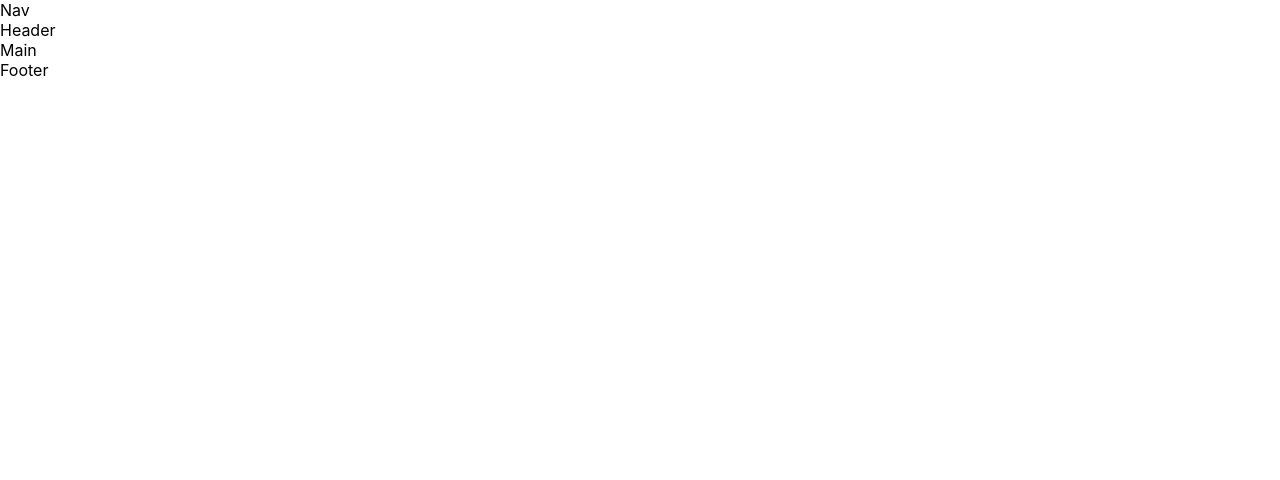
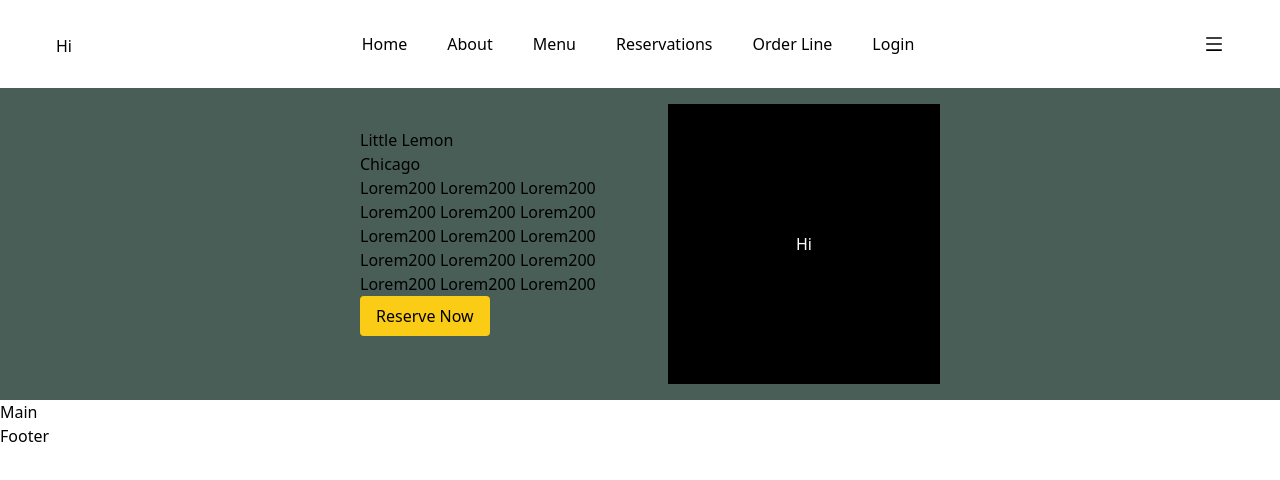
Before and after one commit to yeahimjt/metacapstone, a React (Create React App) app: page / in a window 1280 px wide. Shown: the top 480 px of the page. Built offline with nearby package versions, Linux system fonts and the light colour scheme.

Commit message:
Wireframe nav, header

```diff
--- a/package.json
+++ b/package.json
@@ -8,6 +8,7 @@
     "@testing-library/user-event": "^13.5.0",
     "react": "^18.2.0",
     "react-dom": "^18.2.0",
+    "react-icons": "^4.7.1",
     "react-scripts": "5.0.1",
     "web-vitals": "^2.1.4"
   },
@@ -34,5 +35,8 @@
       "last 1 firefox version",
       "last 1 safari version"
     ]
+  },
+  "devDependencies": {
+    "tailwindcss": "^3.2.7"
   }
 }
--- a/src/App.css
+++ b/src/App.css
@@ -1,38 +1,4 @@
-.App {
-  text-align: center;
+*  {
+  margin:0;
+  padding:0;
 }
-
-.App-logo {
-  height: 40vmin;
-  pointer-events: none;
-}
-
-@media (prefers-reduced-motion: no-preference) {
-  .App-logo {
-    animation: App-logo-spin infinite 20s linear;
-  }
-}
-
-.App-header {
-  background-color: #282c34;
-  min-height: 100vh;
-  display: flex;
-  flex-direction: column;
-  align-items: center;
-  justify-content: center;
-  font-size: calc(10px + 2vmin);
-  color: white;
-}
-
-.App-link {
-  color: #61dafb;
-}
-
-@keyframes App-logo-spin {
-  from {
-    transform: rotate(0deg);
-  }
-  to {
-    transform: rotate(360deg);
-  }
-}
--- a/src/components/Header.js
+++ b/src/components/Header.js
@@ -3,7 +3,19 @@
 
 const Header = () => {
   return (
-    <header>Header</header>
+    <header className="flex bg-[#495E57]">
+      <div className="flex justify-between p-4 max-w-[50%] mx-auto">
+        <div className="flex-column flex-[0.5] p-6">
+          <h1>Little Lemon</h1>
+          <h1>Chicago</h1>
+          <p>Lorem200 Lorem200 Lorem200 Lorem200 Lorem200 Lorem200 Lorem200 Lorem200 Lorem200 Lorem200 Lorem200 Lorem200 Lorem200 Lorem200 Lorem200</p>
+          <button className="bg-yellow-400 hover:bg-yellow-600 hover:text-white px-4 py-2 rounded">Reserve Now</button>
+        </div>
+        <div className="flex justify-center items-center flex-[0.5]">
+          <div className="p-32 bg-black text-white">Hi</div>
+        </div>
+      </div>
+    </header>
   )
 }
 
--- a/src/components/Nav.js
+++ b/src/components/Nav.js
@@ -1,9 +1,59 @@
-import React from 'react'
+import React, {useState, useRef, useEffect} from 'react'
 import './styles.css'
+import {AiOutlineClose, AiOutlineMenu} from 'react-icons/ai'
 
 const Nav = () => {
+  const ref=useRef();
+  const [open, setOpen] = useState(false);
+
+  useEffect(() => {
+    const handleClickOutside = (e) => {
+      if (open && ref.current && !ref.current.contains(e.target)) {
+        setOpen(false)
+      }
+    }
+
+    document.addEventListener("mousedown", handleClickOutside);
+    return () => {
+      document.removeEventListener("mousedown", handleClickOutside)
+    }
+  }, [open])
+
+  const handleClick = () => {
+    setOpen(!open)
+    console.log(open)
+  }
   return (
-    <nav>Nav</nav>
+    <nav className="flex w-[100%] p-4 ">
+        <div className="flex justify-between items-center mx-auto p-4 text-black w-[100%] max-w-[1200px]">
+          <div className="">
+              <div className="w-4 h-5">Hi</div>
+          </div>
+          <div className="flex gap-10 ">
+              <a className="hover:text-red-900 hover:scale-125 transition-all inline-block" href="" alt="">Home</a>
+              <a className="hover:text-red-900 hover:scale-125 transition-all inline-block" href="" alt="">About</a>
+              <a className="hover:text-red-900 hover:scale-125 transition-all inline-block" href="" alt="">Menu</a>
+              <a className="hover:text-red-900 hover:scale-125 transition-all inline-block" href="" alt="">Reservations</a>
+              <a className="hover:text-red-900 hover:scale-125 transition-all inline-block" href="" alt="">Order Line</a>
+              <a className="hover:text-red-900 hover:scale-125 transition-all inline-block" href="" alt="">Login</a>
+          </div>
+          <div className="relative">
+            <AiOutlineMenu className="hover:scale-125 transition-all hover:cursor-pointer" size={20} onClick={handleClick}/>
+            {open &&
+
+                <div className="absolute top-5 right-0 bg-red-500 h-[200px] min-w-[200px] flex flex-col p-4 text-left" ref={ref}>
+                  <a className="hover:text-red-900 hover:scale-110 transition-all " href="" alt="">Home</a>
+                  <a className="hover:text-red-900 hover:scale-110 transition-all" href="" alt="">About</a>
+                  <a className="hover:text-red-900 hover:scale-110 transition-all" href="" alt="">Menu</a>
+                  <a className="hover:text-red-900 hover:scale-110 transition-all" href="" alt="">Reservations</a>
+                  <a className="hover:text-red-900 hover:scale-110 transition-all" href="" alt="">Order Line</a>
+                  <a className="hover:text-red-900 hover:scale-110 transition-all" href="" alt="">Login</a>
+              </div>
+
+          }
+          </div>
+        </div>
+    </nav>
   )
 }
 
--- a/src/index.css
+++ b/src/index.css
@@ -1,13 +1,3 @@
-body {
-  margin: 0;
-  font-family: -apple-system, BlinkMacSystemFont, 'Segoe UI', 'Roboto', 'Oxygen',
-    'Ubuntu', 'Cantarell', 'Fira Sans', 'Droid Sans', 'Helvetica Neue',
-    sans-serif;
-  -webkit-font-smoothing: antialiased;
-  -moz-osx-font-smoothing: grayscale;
-}
-
-code {
-  font-family: source-code-pro, Menlo, Monaco, Consolas, 'Courier New',
-    monospace;
-}
+@tailwind base;
+@tailwind components;
+@tailwind utilities;
--- /dev/null
+++ b/tailwind.config.js
@@ -0,0 +1,10 @@
+/** @type {import('tailwindcss').Config} */
+module.exports = {
+  content: [
+    "./src/**/*.{js,jsx,ts,tsx}",
+  ],
+  theme: {
+    extend: {},
+  },
+  plugins: [],
+}
```
Also changed, not shown: 1 other file (tests, documents, lock files or other folders).
